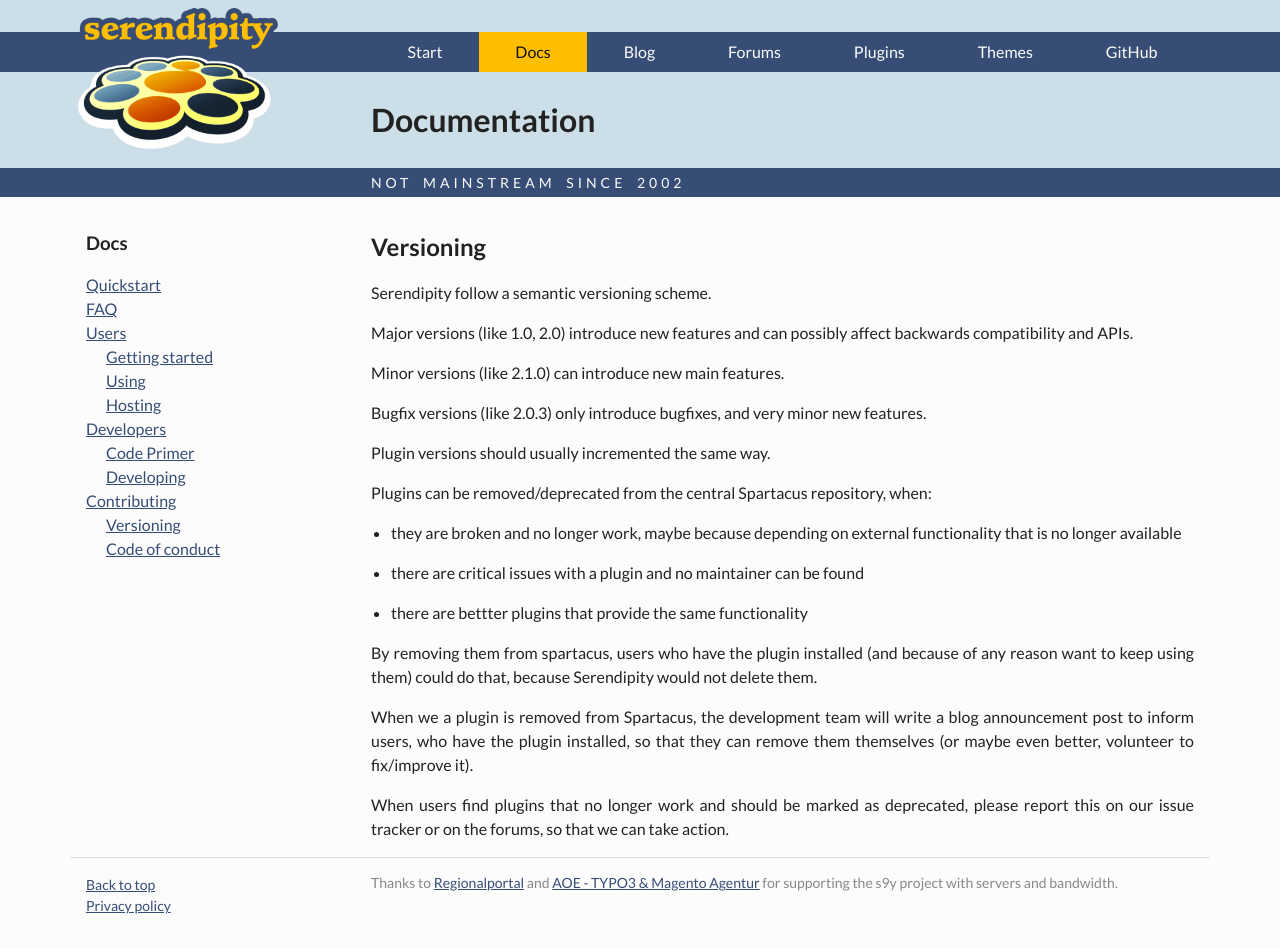
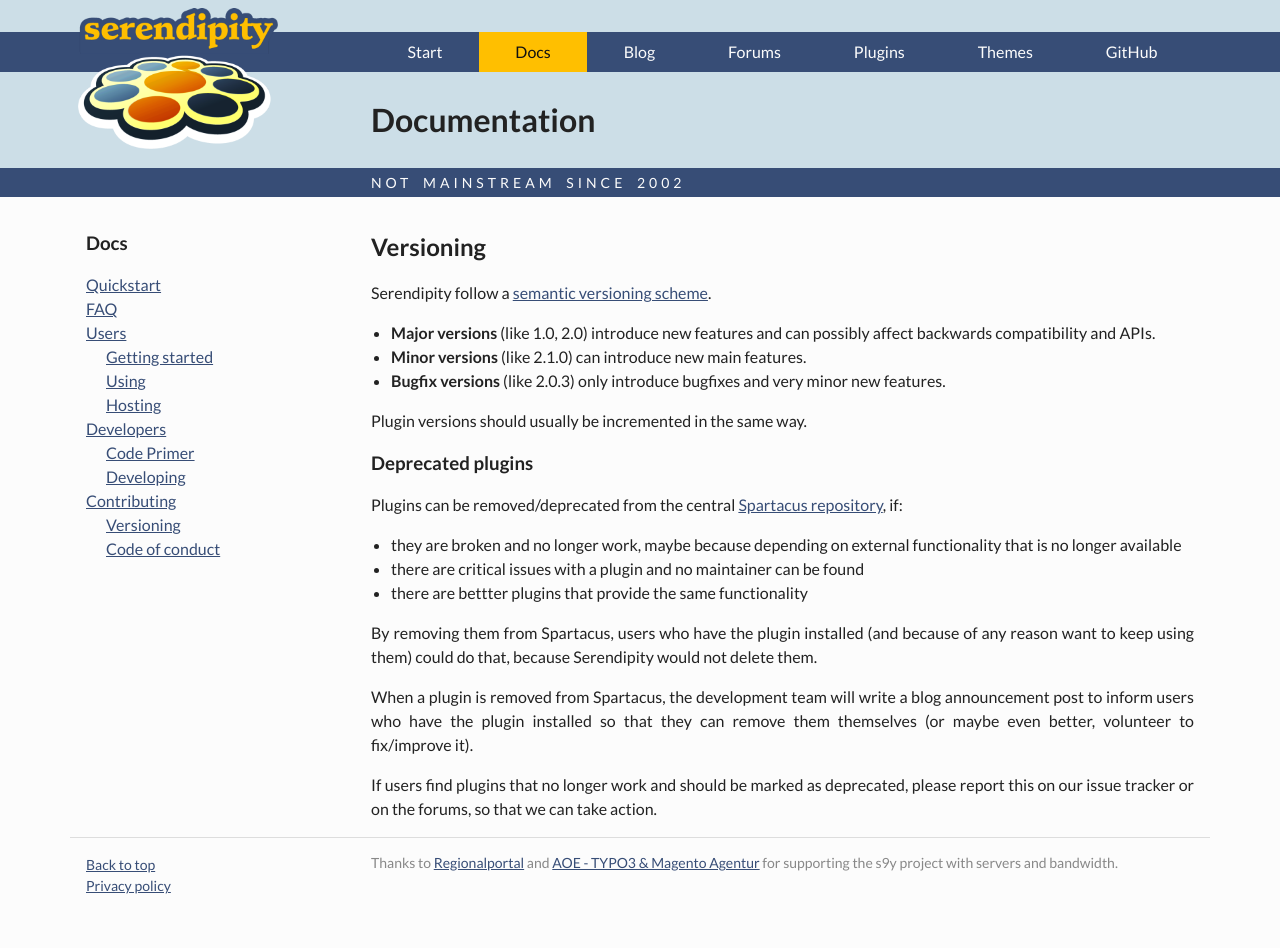
Before and after one commit to s9y/s9y.github.io, a Jekyll site: the page built from docs/contributing/versioning.md, in a window 1280 px wide. Built offline with Jekyll 4.4.1, drawn with Linux system fonts in a browser that asks for light colours.

Commit message:
Slightly rewrite versioning

```diff
--- a/docs/contributing/versioning.md
+++ b/docs/contributing/versioning.md
@@ -5,26 +5,24 @@ title: Versioning
 
 ## Versioning
 
-Serendipity follow a semantic versioning scheme.
+Serendipity follow a [semantic versioning scheme](http://semver.org).
 
-Major versions (like 1.0, 2.0) introduce new features and can possibly affect backwards compatibility and APIs.
+* **Major versions** (like 1.0, 2.0) introduce new features and can possibly affect backwards compatibility and APIs.
+* **Minor versions** (like 2.1.0) can introduce new main features.
+* **Bugfix versions** (like 2.0.3) only introduce bugfixes and very minor new features.
 
-Minor versions (like 2.1.0) can introduce new main features.
+Plugin versions should usually be incremented in the same way.
 
-Bugfix versions (like 2.0.3) only introduce bugfixes, and very minor new features.
+### Deprecated plugins
 
-Plugin versions should usually incremented the same way.
-
-Plugins can be removed/deprecated from the central Spartacus repository, when:
+Plugins can be removed/deprecated from the central [Spartacus repository](http://spartacus.s9y.org), if:
 
 * they are broken and no longer work, maybe because depending on external functionality that is no longer available
-
 * there are critical issues with a plugin and no maintainer can be found
-
 * there are bettter plugins that provide the same functionality
 
-By removing them from spartacus, users who have the plugin installed (and because of any reason want to keep using them) could do that, because Serendipity would not delete them.
+By removing them from Spartacus, users who have the plugin installed (and because of any reason want to keep using them) could do that, because Serendipity would not delete them.
 
-When we a plugin is removed from Spartacus, the development team will  write a blog announcement post to inform users, who have the plugin installed, so that they can remove them themselves (or maybe even better, volunteer to fix/improve it).
+When a plugin is removed from Spartacus, the development team will  write a blog announcement post to inform users who have the plugin installed so that they can remove them themselves (or maybe even better, volunteer to fix/improve it).
 
-When users find plugins that no longer work and should be marked as deprecated, please report this on our issue tracker or on the forums, so that we can take action.
+If users find plugins that no longer work and should be marked as deprecated, please report this on our issue tracker or on the forums, so that we can take action.
```
